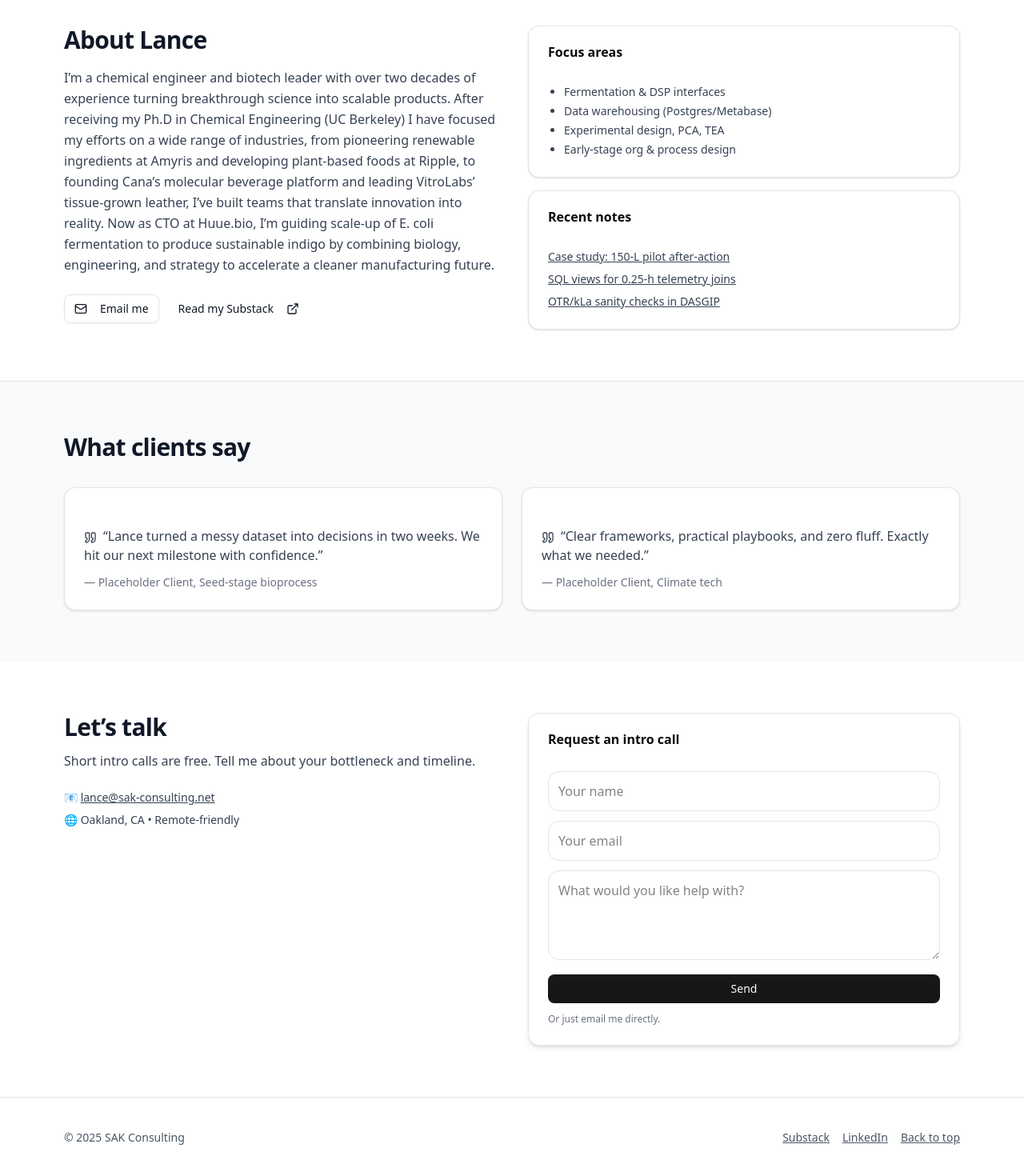
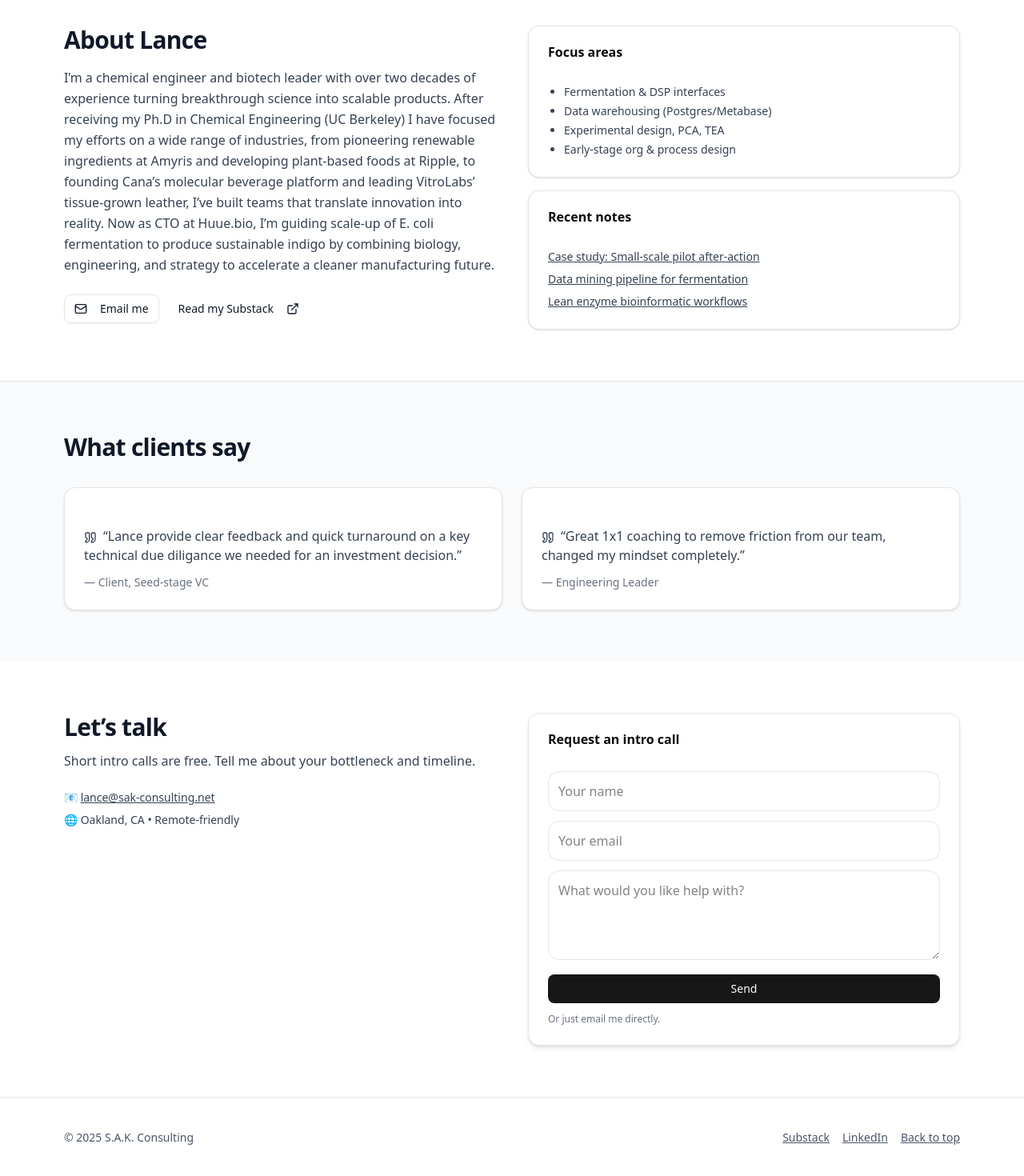
Before and after one commit to Its-All-Math/lance-site, a Next.js app: page / in a window 1280 px wide. Shown: the part 1080-2550 px from the top of the page at 80% size. Built offline with nearby package versions, Linux system fonts and the light colour scheme.

Commit message:
Update case study and quotes

```diff
--- a/app/page.tsx
+++ b/app/page.tsx
@@ -20,7 +20,7 @@ export default function Landing() {
       {/* Nav */}
       <header className="sticky top-0 z-40 backdrop-blur bg-white/75 border-b">
         <div className="max-w-6xl mx-auto px-4 py-3 flex items-center justify-between">
-          <a href="#home" className="font-semibold tracking-tight">Lance Kizer, SAK Consulting</a>
+          <a href="#home" className="font-semibold tracking-tight">Lance Kizer, S.A.K. Consulting</a>
           <nav className="hidden md:flex gap-6 text-sm">
             <a href="#services" className="hover:opacity-80">Services</a>
             <a href="#about" className="hover:opacity-80">About</a>
@@ -155,9 +155,9 @@ export default function Landing() {
               </CardHeader>
               <CardContent className="text-sm text-gray-700">
                 <ul className="space-y-2">
-                  <li><a className="underline" href="#" target="_blank" rel="noreferrer">Case study: 150‑L pilot after‑action</a></li>
-                  <li><a className="underline" href="#" target="_blank" rel="noreferrer">SQL views for 0.25‑h telemetry joins</a></li>
-                  <li><a className="underline" href="#" target="_blank" rel="noreferrer">OTR/kLa sanity checks in DASGIP</a></li>
+                  <li><a className="underline" href="#" target="_blank" rel="noreferrer">Case study: Small-scale pilot after‑action</a></li>
+                  <li><a className="underline" href="#" target="_blank" rel="noreferrer">Data mining pipeline for fermentation</a></li>
+                  <li><a className="underline" href="#" target="_blank" rel="noreferrer">Lean enzyme bioinformatic workflows</a></li>
                 </ul>
               </CardContent>
             </Card>
@@ -173,17 +173,15 @@ export default function Landing() {
             <Card>
               <CardContent className="pt-6 text-gray-700">
                 <Quote className="inline mr-2 h-4 w-4"/>
-                “Lance turned a messy dataset into decisions in two weeks. We hit our
-                next milestone with confidence.”
-                <div className="mt-3 text-sm text-gray-500">— Placeholder Client, Seed‑stage bioprocess</div>
+                “Lance provide clear feedback and quick turnaround on a key technical due diligance we needed for an investment decision.”
+                <div className="mt-3 text-sm text-gray-500">— Client, Seed‑stage VC</div>
               </CardContent>
             </Card>
             <Card>
               <CardContent className="pt-6 text-gray-700">
                 <Quote className="inline mr-2 h-4 w-4"/>
-                “Clear frameworks, practical playbooks, and zero fluff. Exactly what
-                we needed.”
-                <div className="mt-3 text-sm text-gray-500">— Placeholder Client, Climate tech</div>
+                “Great 1x1 coaching to remove friction from our team, changed my mindset completely.”
+                <div className="mt-3 text-sm text-gray-500">— Engineering Leader</div>
               </CardContent>
             </Card>
           </div>
@@ -223,7 +221,7 @@ export default function Landing() {
       {/* Footer */}
       <footer className="border-t">
         <div className="max-w-6xl mx-auto px-4 py-10 text-sm text-gray-600 flex flex-col md:flex-row items-center justify-between gap-4">
-          <div>© {new Date().getFullYear()} SAK Consulting</div>
+          <div>© {new Date().getFullYear()} S.A.K. Consulting</div>
           <div className="flex items-center gap-4">
             <a href="https://substack.com/@itsallmath" target="_blank" rel="noreferrer" className="underline">Substack</a>
             <a href="https://www.linkedin.com/in/lance-kizer-a35a934?lipi=urn%3Ali%3Apage%3Ad_flagship3_profile_view_base_contact_details%3BJ2XiuqpkROSLS8VI%2FExA9A%3D%3D" className="underline">LinkedIn</a>
```
